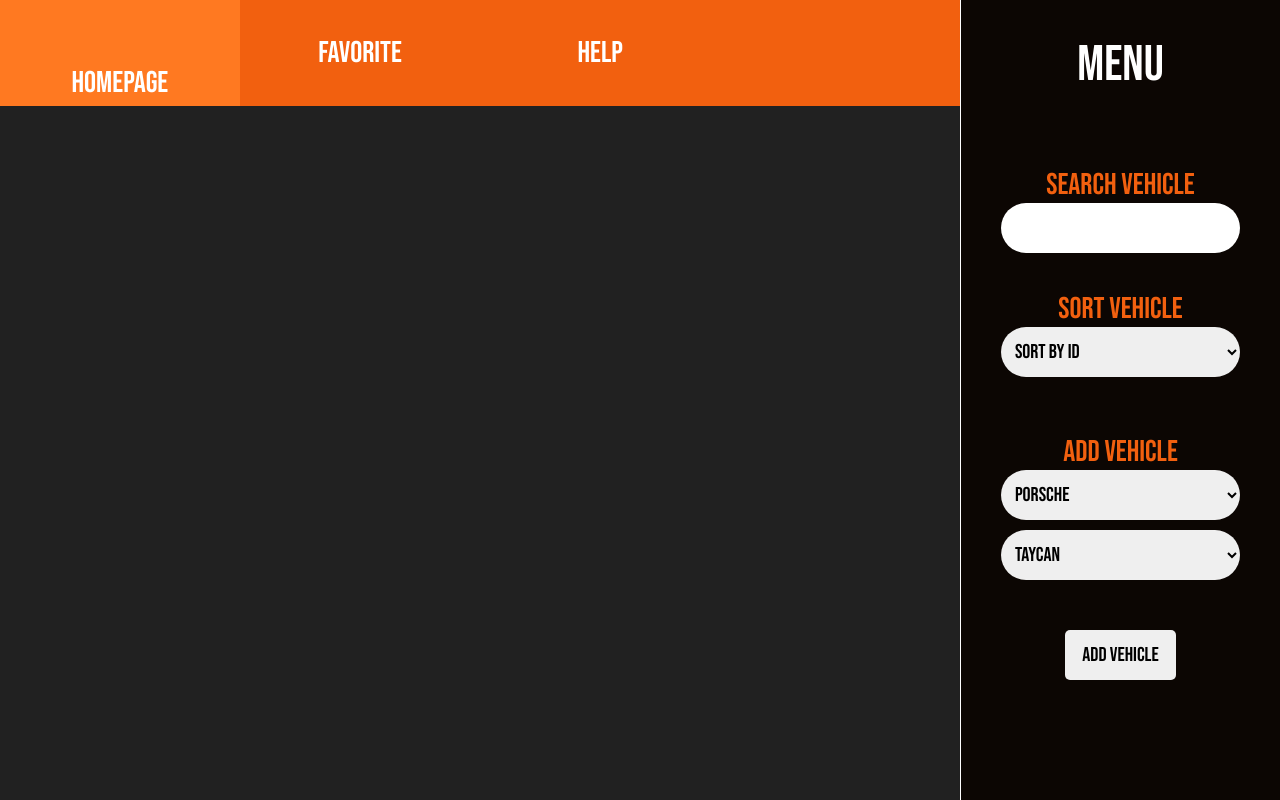
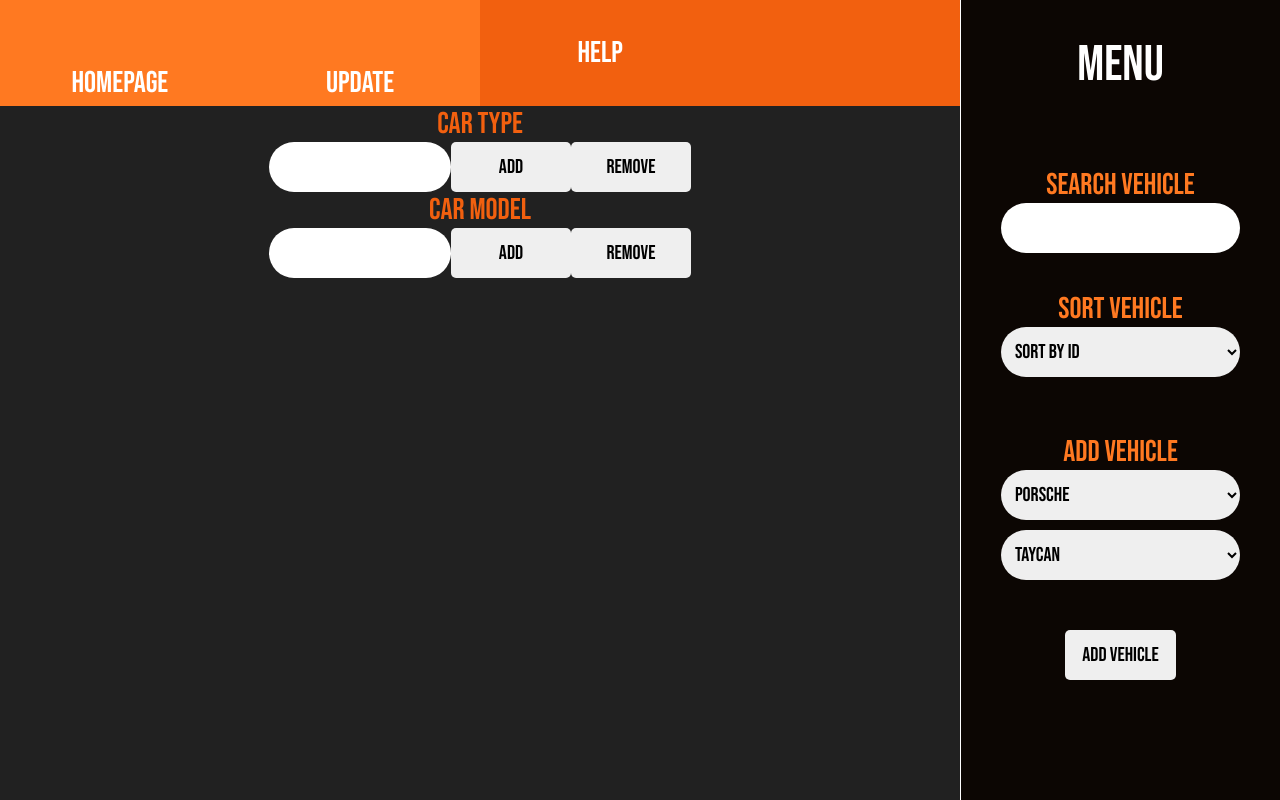
Before and after one commit to mateociric/mono-vehicle-app, a React (Create React App) app: page /Update in a window 1280 px wide. Built offline with nearby package versions, Linux system fonts and the light colour scheme.

Commit message:
create element.scss, finished Menu comp., continue with Update comp.

```diff
--- a/src/App.tsx
+++ b/src/App.tsx
@@ -3,7 +3,7 @@ import { Route, Routes } from 'react-router-dom';
 import './App.scss';
 import Navbar from 'component/Navbar/Navbar';
 import Homepage from 'page/Homepage/Homepage';
-import Favorite from 'page/Favorite/Favorite';
+import Update from 'page/Update/Update';
 import Help from 'page/Help/Help';
 import THref from 'model/model-navbar-href';
 import Menu from 'component/Menu/Menu';
@@ -13,9 +13,9 @@ const href: THref = {
     path: '/',
     linkName: 'HOMEPAGE',
   },
-  favorite: {
-    path: '/Favorite',
-    linkName: 'FAVORITE',
+  update: {
+    path: '/Update',
+    linkName: 'UPDATE',
   },
   help: {
     path: '/Help',
@@ -33,7 +33,7 @@ function App() {
       <main className='main'>
         <Routes>
           <Route path='/*' element={<Homepage />}></Route>
-          <Route path='/Favorite' element={<Favorite />}></Route>
+          <Route path='/Update' element={<Update />}></Route>
           <Route path='/Help' element={<Help />}></Route>
         </Routes>
       </main>
--- a/src/component/Menu/Menu.scss
+++ b/src/component/Menu/Menu.scss
@@ -2,7 +2,6 @@
 
 .menu {
     height: 85%;
-
     display: flex;
     flex-direction: column;
     justify-content: space-between;
@@ -18,7 +17,7 @@
         display: flex;
         flex-direction: column;
         font-size: $font-size-menu-section;
-        color: $col-header;
+        color: $col-label;
     }
 
     &__title p {
@@ -28,34 +27,11 @@
     }
 
     & input,
-    select,
-    button {
-        border: none;
-        font-family: $font-main;
-        font-size: $font-size-input-selct-button;
-        line-height: 5rem;
-        align-self: center;
-        transition: box-shadow .25s;
-
-        &:hover {
-            box-shadow: 0 0 .5rem .1rem $col-header, 0 0 1.5rem .25rem $col-header;
-        }
-    }
-
-    & input,
     select {
         width: 75%;
-        border-radius: 3rem;
-        padding-left: 1rem;
-
-        &:focus {
-            outline: none;
-        }
     }
 
     & select {
-        height: 5rem;
-
         &:first-of-type {
             margin-bottom: 1rem;
         }
@@ -68,13 +44,5 @@
     & button {
         margin-top: 3rem;
         width: 35%;
-        border-radius: .5rem;
-        transition: box-shadow .25s;
-
-        &:active {
-            transform: scale(.925);
-            box-shadow: unset;
-        }
     }
-
 }
--- a/src/component/Menu/Menu.tsx
+++ b/src/component/Menu/Menu.tsx
@@ -4,7 +4,6 @@ function Menu() {
     return (
         <>
             <div className='menu'>
-
                 <section className='menu__title'>
                     <p>MENU</p>
                 </section>
--- a/src/component/Navbar/Navbar.tsx
+++ b/src/component/Navbar/Navbar.tsx
@@ -7,7 +7,7 @@ function Navbar(props: {href: THref}) {
     return (
         <nav className="navbar">
             <NavLink to={props.href.homepage.path}>{props.href.homepage.linkName}</NavLink>
-            <NavLink to={props.href.favorite.path}>{props.href.favorite.linkName}</NavLink>
+            <NavLink to={props.href.update.path}>{props.href.update.linkName}</NavLink>
             <NavLink to={props.href.help.path}>{props.href.help.linkName}</NavLink>
         </nav>
     )
--- a/src/model/model-navbar-href.ts
+++ b/src/model/model-navbar-href.ts
@@ -3,7 +3,7 @@ type THref = {
         path: string,
         linkName: string,
     },
-    favorite: {
+    update: {
         path: string,
         linkName: string,
     },
--- a/src/page/Favorite/Favorite.tsx
+++ /dev/null
@@ -1,5 +0,0 @@
-function Favorite() {
-    return <></>
-}
-
-export default Favorite;
--- /dev/null
+++ b/src/page/Update/Update.scss
@@ -0,0 +1,16 @@
+@import 'style/variable.scss';
+
+.update {
+    width: 100%;
+    text-align: center;
+
+    & button {
+        width: 12.5%;
+    }
+}
+
+p {
+    font-family: $font-main;
+    font-size: 3rem;
+    color: $col-header;
+}
--- /dev/null
+++ b/src/page/Update/Update.tsx
@@ -0,0 +1,23 @@
+import 'page/Update/Update.scss';
+
+function Update() {
+
+    return (
+        <div className='update'>
+            <section className='type'>
+                <p>Car type</p>
+                <input type="text" />
+                <button>Add</button>
+                <button>Remove</button>
+            </section>
+            <section className='model'>
+                <p>Car model</p>
+                <input type="text" />
+                <button>Add</button>
+                <button>Remove</button>
+            </section>
+        </div>
+    )
+}
+
+export default Update;
--- /dev/null
+++ b/src/style/element.scss
@@ -0,0 +1,38 @@
+input,
+select,
+button {
+    border: none;
+    font-family: $font-main;
+    font-size: $font-size-input-selct-button;
+    line-height: 5rem;
+    align-self: center;
+    transition: box-shadow .25s;
+
+    &:hover {
+        box-shadow: 0 0 .5rem .1rem $col-header, 0 0 1.5rem .25rem $col-header;
+    }
+}
+
+input,
+select {
+    border-radius: 3rem;
+    padding-left: 1rem;
+
+    &:focus {
+        outline: none;
+    }
+}
+
+select {
+    height: 5rem;
+}
+
+button {
+    border-radius: .5rem;
+    transition: box-shadow .25s;
+
+    &:active {
+        transform: scale(.925);
+        box-shadow: unset;
+    }
+}
--- a/src/style/main.scss
+++ b/src/style/main.scss
@@ -1,2 +1,3 @@
 @import 'style/reset.scss';
 @import 'style/variable.scss';
+@import 'style/element.scss';
```
